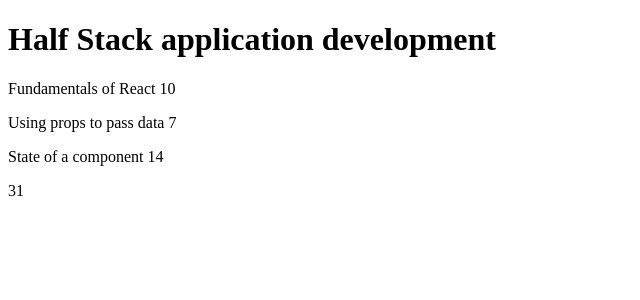
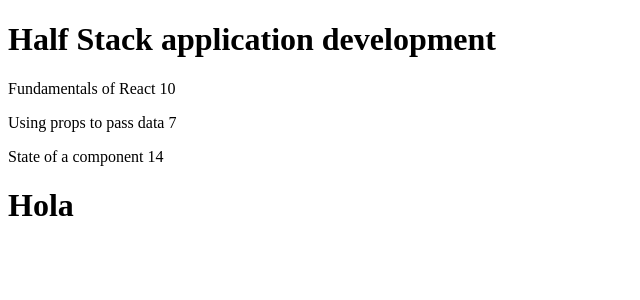
Before and after one commit to OthmanTabeche/FullStackOpen2025, a React (Vite) app in the folder part1/: page / in a window 1280 px wide. Shown: the top 300 px of the page, without its empty margins (0-640 px from the left). Built offline with nearby package versions, Linux system fonts and the light colour scheme.

Commit message:
courseinfo 1.2

```diff
--- a/part1/src/App.jsx
+++ b/part1/src/App.jsx
@@ -1,3 +1,4 @@
+/*
 const Header = (props) => {
   return (
     <h1>{props.course}</h1>
@@ -27,19 +28,30 @@ const Total = (props) => {
     </div>
   )
 }
+*/
 
 const App = () => {
-  const course = "Half Stack application development";
-  const parts = [
-    {name: 'Fundamentals of React', exercice: 10},
-    {name: 'Using props to pass data', exercice: 7},
-    {name: 'State of a component', exercice: 14}
-  ]
+  const course = 'Half Stack application development'
+  const part1 = {
+    name: 'Fundamentals of React',
+    exercises: 10
+  }
+  const part2 = {
+    name: 'Using props to pass data',
+    exercises: 7
+  }
+  const part3 = {
+    name: 'State of a component',
+    exercises: 14
+  }
+
   return (
     <div>
-      <Header course={course} />
-      <Content parts={parts} />
-      <Total parts={parts}/>
+      <h1> {course} </h1>
+      <p> {part1.name} {part1.exercises} </p>
+      <p> {part2.name} {part2.exercises} </p>
+      <p> {part3.name} {part3.exercises} </p>
+      <h1>Hola</h1>
     </div>
   )
 }
```
